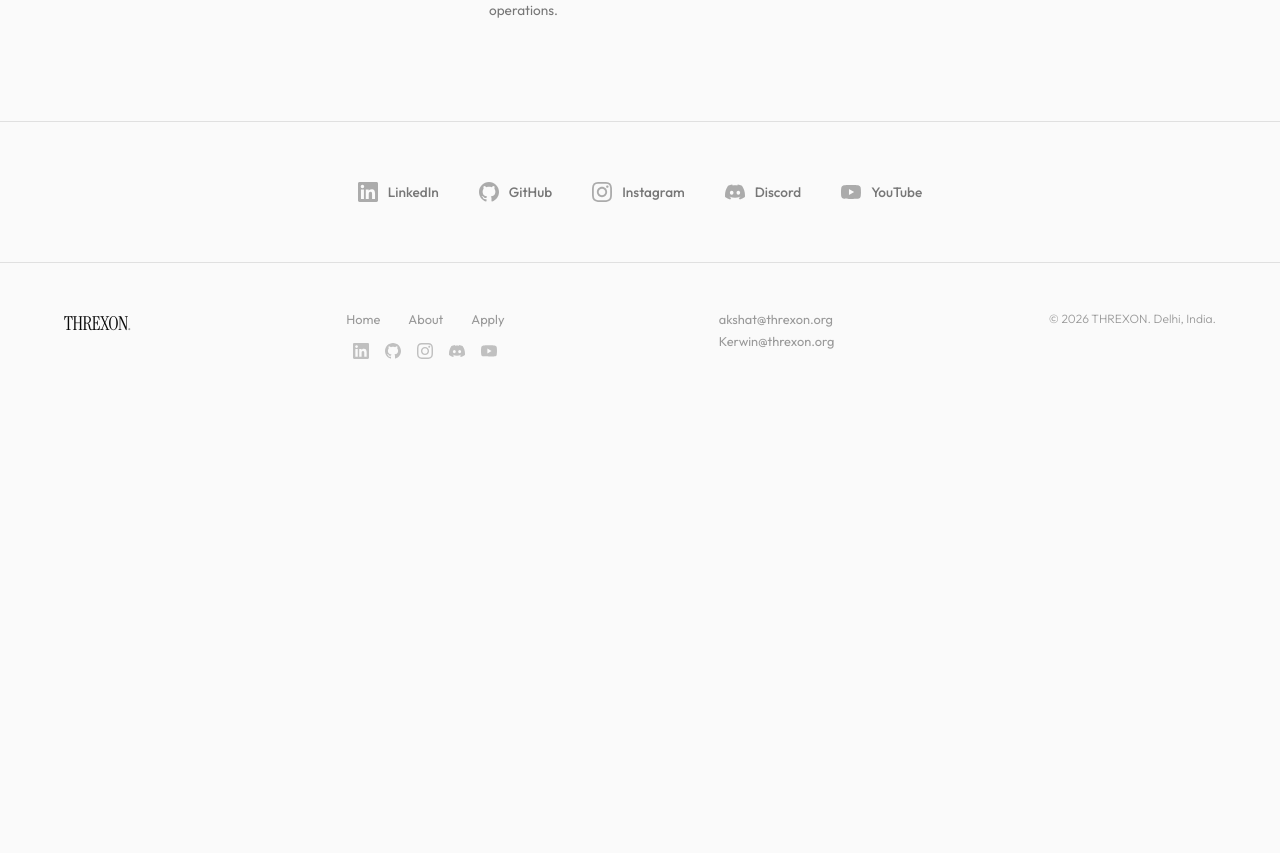
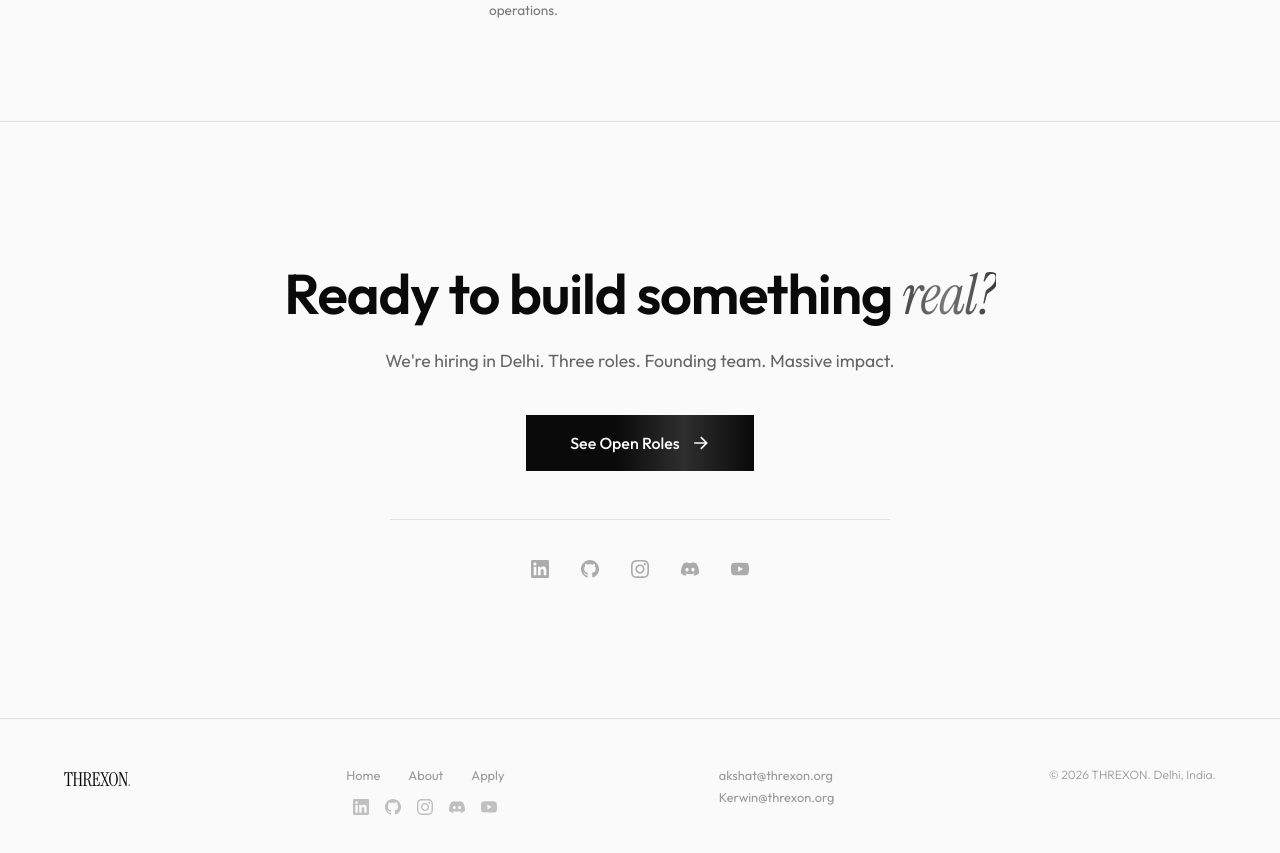
Before and after one commit to drifter089/TREXON-COMPANY, a Next.js app: page /about in a window 1280 px wide. Shown: the part 5362-6215 px from the top of the page. Before the commit the page ends 5769 px from the top, so only its background shows below. Built offline with nearby package versions, Linux system fonts and the light colour scheme.

Commit message:
Merge social links into CTA section on about page
Co-Authored-By: Claude Opus 4.6 <noreply@anthropic.com>

```diff
--- a/app/about/about.module.css
+++ b/app/about/about.module.css
@@ -499,16 +499,114 @@
   line-height: 1.5;
 }
 
-/* Social Section */
-.socialSection {
-  padding: 60px clamp(24px, 5vw, 80px);
+/* CTA Section */
+.ctaSection {
+  padding: 140px clamp(24px, 5vw, 80px);
+  text-align: center;
+  background: var(--white);
   border-top: 1px solid var(--gray-200);
+  position: relative;
+  overflow: hidden;
 }
 
-.socialInner {
+.ctaContent {
+  position: relative;
+  z-index: 1;
+}
+
+.ctaTitle {
+  font-family: var(--sans);
+  font-size: clamp(2.2rem, 5vw, 3.5rem);
+  font-weight: 600;
+  color: var(--black);
+  letter-spacing: -0.02em;
+  line-height: 1.15;
+}
+
+.ctaItalic {
+  font-family: var(--serif);
+  font-style: italic;
+  font-weight: 400;
+  background: linear-gradient(90deg, var(--black), var(--gray-500), var(--black));
+  background-size: 200% auto;
+  -webkit-background-clip: text;
+  background-clip: text;
+  -webkit-text-fill-color: transparent;
+  animation: ctaShimmer 3s ease-in-out infinite;
+}
+
+@keyframes ctaShimmer {
+  0% { background-position: 0% center; }
+  50% { background-position: 100% center; }
+  100% { background-position: 0% center; }
+}
+
+.ctaText {
+  font-family: var(--sans);
+  font-size: 1.1rem;
+  color: var(--gray-600);
+  margin-top: 20px;
+  line-height: 1.6;
+}
+
+.ctaLink {
+  display: inline-flex;
+  align-items: center;
+  gap: 10px;
+  font-family: var(--sans);
+  font-size: 1rem;
+  font-weight: 500;
+  color: var(--white);
+  background: var(--black);
+  padding: 18px 44px;
+  text-decoration: none;
+  margin-top: 40px;
+  position: relative;
+  overflow: hidden;
+  transition: all 0.3s cubic-bezier(0.16, 1, 0.3, 1);
+}
+
+.ctaLink::before {
+  content: '';
+  position: absolute;
+  top: 0;
+  left: -100%;
+  width: 60%;
+  height: 100%;
+  background: linear-gradient(90deg, transparent, rgba(255, 255, 255, 0.15), transparent);
+  animation: ctaBtnShine 3s ease-in-out infinite;
+}
+
+@keyframes ctaBtnShine {
+  0% { left: -100%; }
+  50% { left: 150%; }
+  100% { left: 150%; }
+}
+
+.ctaLink:hover {
+  transform: translateY(-3px);
+  box-shadow: 0 12px 40px rgba(0, 0, 0, 0.15);
+}
+
+.ctaLink svg {
+  transition: transform 0.3s ease;
+}
+
+.ctaLink:hover svg {
+  transform: translateX(4px);
+}
+
+/* Social inside CTA */
+.ctaSocial {
   display: flex;
   justify-content: center;
-  gap: 40px;
+  gap: 32px;
+  margin-top: 48px;
+  padding-top: 40px;
+  border-top: 1px solid var(--gray-200);
+  max-width: 500px;
+  margin-left: auto;
+  margin-right: auto;
 }
 
 .socialLink {
@@ -585,8 +683,8 @@
     gap: 40px;
   }
 
-  .socialInner {
+  .ctaSocial {
     flex-wrap: wrap;
-    gap: 24px;
+    gap: 20px;
   }
 }
--- a/app/about/page.tsx
+++ b/app/about/page.tsx
@@ -341,39 +341,49 @@ export default function AboutPage() {
           </div>
         </section>
 
-        {/* Social Links */}
-        <section className={styles.socialSection}>
-          <div className={styles.socialInner}>
+        {/* CTA */}
+        <section className={styles.ctaSection}>
+          <div className={styles.ctaContent}>
+            <h2 className={styles.ctaTitle}>
+              Ready to build something <span className={styles.ctaItalic}>real?</span>
+            </h2>
+            <p className={styles.ctaText}>
+              We're hiring in Delhi. Three roles. Founding team. Massive impact.
+            </p>
+            <Link href="/apply" className={styles.ctaLink}>
+              See Open Roles
+              <svg width="20" height="20" viewBox="0 0 24 24" fill="none" stroke="currentColor" strokeWidth="2">
+                <path d="M5 12h14M13 5l7 7-7 7" />
+              </svg>
+            </Link>
+
+            <div className={styles.ctaSocial}>
               <a href="https://linkedin.com/company/trexon" target="_blank" rel="noopener noreferrer" className={styles.socialLink}>
-              <svg width="20" height="20" viewBox="0 0 24 24" fill="currentColor">
+                <svg width="18" height="18" viewBox="0 0 24 24" fill="currentColor">
                   <path d="M20.447 20.452h-3.554v-5.569c0-1.328-.027-3.037-1.852-3.037-1.853 0-2.136 1.445-2.136 2.939v5.667H9.351V9h3.414v1.561h.046c.477-.9 1.637-1.85 3.37-1.85 3.601 0 4.267 2.37 4.267 5.455v6.286zM5.337 7.433c-1.144 0-2.063-.926-2.063-2.065 0-1.138.92-2.063 2.063-2.063 1.14 0 2.064.925 2.064 2.063 0 1.139-.925 2.065-2.064 2.065zm1.782 13.019H3.555V9h3.564v11.452zM22.225 0H1.771C.792 0 0 .774 0 1.729v20.542C0 23.227.792 24 1.771 24h20.451C23.2 24 24 23.227 24 22.271V1.729C24 .774 23.2 0 22.222 0h.003z"/>
                 </svg>
-              <span>LinkedIn</span>
               </a>
               <a href="https://github.com/trexon" target="_blank" rel="noopener noreferrer" className={styles.socialLink}>
-              <svg width="20" height="20" viewBox="0 0 24 24" fill="currentColor">
+                <svg width="18" height="18" viewBox="0 0 24 24" fill="currentColor">
                   <path d="M12 0c-6.626 0-12 5.373-12 12 0 5.302 3.438 9.8 8.207 11.387.599.111.793-.261.793-.577v-2.234c-3.338.726-4.033-1.416-4.033-1.416-.546-1.387-1.333-1.756-1.333-1.756-1.089-.745.083-.729.083-.729 1.205.084 1.839 1.237 1.839 1.237 1.07 1.834 2.807 1.304 3.492.997.107-.775.418-1.305.762-1.604-2.665-.305-5.467-1.334-5.467-5.931 0-1.311.469-2.381 1.236-3.221-.124-.303-.535-1.524.117-3.176 0 0 1.008-.322 3.301 1.23.957-.266 1.983-.399 3.003-.404 1.02.005 2.047.138 3.006.404 2.291-1.552 3.297-1.23 3.297-1.23.653 1.653.242 2.874.118 3.176.77.84 1.235 1.911 1.235 3.221 0 4.609-2.807 5.624-5.479 5.921.43.372.823 1.102.823 2.222v3.293c0 .319.192.694.801.576 4.765-1.589 8.199-6.086 8.199-11.386 0-6.627-5.373-12-12-12z"/>
                 </svg>
-              <span>GitHub</span>
               </a>
               <a href="https://instagram.com/trexon" target="_blank" rel="noopener noreferrer" className={styles.socialLink}>
-              <svg width="20" height="20" viewBox="0 0 24 24" fill="currentColor">
+                <svg width="18" height="18" viewBox="0 0 24 24" fill="currentColor">
                   <path d="M12 2.163c3.204 0 3.584.012 4.85.07 3.252.148 4.771 1.691 4.919 4.919.058 1.265.069 1.645.069 4.849 0 3.205-.012 3.584-.069 4.849-.149 3.225-1.664 4.771-4.919 4.919-1.266.058-1.644.07-4.85.07-3.204 0-3.584-.012-4.849-.07-3.26-.149-4.771-1.699-4.919-4.92-.058-1.265-.07-1.644-.07-4.849 0-3.204.013-3.583.07-4.849.149-3.227 1.664-4.771 4.919-4.919 1.266-.057 1.645-.069 4.849-.069zm0-2.163c-3.259 0-3.667.014-4.947.072-4.358.2-6.78 2.618-6.98 6.98-.059 1.281-.073 1.689-.073 4.948 0 3.259.014 3.668.072 4.948.2 4.358 2.618 6.78 6.98 6.98 1.281.058 1.689.072 4.948.072 3.259 0 3.668-.014 4.948-.072 4.354-.2 6.782-2.618 6.979-6.98.059-1.28.073-1.689.073-4.948 0-3.259-.014-3.667-.072-4.947-.196-4.354-2.617-6.78-6.979-6.98-1.281-.059-1.69-.073-4.949-.073zm0 5.838c-3.403 0-6.162 2.759-6.162 6.162s2.759 6.163 6.162 6.163 6.162-2.759 6.162-6.163c0-3.403-2.759-6.162-6.162-6.162zm0 10.162c-2.209 0-4-1.79-4-4 0-2.209 1.791-4 4-4s4 1.791 4 4c0 2.21-1.791 4-4 4zm6.406-11.845c-.796 0-1.441.645-1.441 1.44s.645 1.44 1.441 1.44c.795 0 1.439-.645 1.439-1.44s-.644-1.44-1.439-1.44z"/>
                 </svg>
-              <span>Instagram</span>
               </a>
               <a href="https://discord.gg/trexon" target="_blank" rel="noopener noreferrer" className={styles.socialLink}>
-              <svg width="20" height="20" viewBox="0 0 24 24" fill="currentColor">
+                <svg width="18" height="18" viewBox="0 0 24 24" fill="currentColor">
                   <path d="M20.317 4.3698a19.7913 19.7913 0 00-4.8851-1.5152.0741.0741 0 00-.0785.0371c-.211.3753-.4447.8648-.6083 1.2495-1.8447-.2762-3.68-.2762-5.4868 0-.1636-.3933-.4058-.8742-.6177-1.2495a.077.077 0 00-.0785-.037 19.7363 19.7363 0 00-4.8852 1.515.0699.0699 0 00-.0321.0277C.5334 9.0458-.319 13.5799.0992 18.0578a.0824.0824 0 00.0312.0561c2.0528 1.5076 4.0413 2.4228 5.9929 3.0294a.0777.0777 0 00.0842-.0276c.4616-.6304.8731-1.2952 1.226-1.9942a.076.076 0 00-.0416-.1057c-.6528-.2476-1.2743-.5495-1.8722-.8923a.077.077 0 01-.0076-.1277c.1258-.0943.2517-.1923.3718-.2914a.0743.0743 0 01.0776-.0105c3.9278 1.7933 8.18 1.7933 12.0614 0a.0739.0739 0 01.0785.0095c.1202.099.246.1981.3728.2924a.077.077 0 01-.0066.1276 12.2986 12.2986 0 01-1.873.8914.0766.0766 0 00-.0407.1067c.3604.698.7719 1.3628 1.225 1.9932a.076.076 0 00.0842.0286c1.961-.6067 3.9495-1.5219 6.0023-3.0294a.077.077 0 00.0313-.0552c.5004-5.177-.8382-9.6739-3.5485-13.6604a.061.061 0 00-.0312-.0286zM8.02 15.3312c-1.1825 0-2.1569-1.0857-2.1569-2.419 0-1.3332.9555-2.4189 2.157-2.4189 1.2108 0 2.1757 1.0952 2.1568 2.419 0 1.3332-.9555 2.4189-2.1569 2.4189zm7.9748 0c-1.1825 0-2.1569-1.0857-2.1569-2.419 0-1.3332.9554-2.4189 2.1569-2.4189 1.2108 0 2.1757 1.0952 2.1568 2.419 0 1.3332-.946 2.4189-2.1568 2.4189z"/>
                 </svg>
-              <span>Discord</span>
               </a>
               <a href="https://youtube.com/@trexon" target="_blank" rel="noopener noreferrer" className={styles.socialLink}>
-              <svg width="20" height="20" viewBox="0 0 24 24" fill="currentColor">
+                <svg width="18" height="18" viewBox="0 0 24 24" fill="currentColor">
                   <path d="M23.498 6.186a3.016 3.016 0 0 0-2.122-2.136C19.505 3.545 12 3.545 12 3.545s-7.505 0-9.377.505A3.017 3.017 0 0 0 .502 6.186C0 8.07 0 12 0 12s0 3.93.502 5.814a3.016 3.016 0 0 0 2.122 2.136c1.871.505 9.376.505 9.376.505s7.505 0 9.377-.505a3.015 3.015 0 0 0 2.122-2.136C24 15.93 24 12 24 12s0-3.93-.502-5.814zM9.545 15.568V8.432L15.818 12l-6.273 3.568z"/>
                 </svg>
-              <span>YouTube</span>
               </a>
+            </div>
           </div>
         </section>
       </main>
```
Lines whose indentation alone changed are shown as unchanged.
